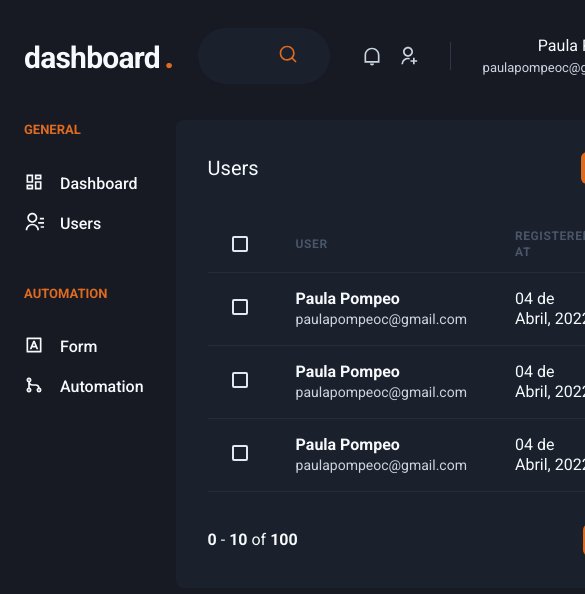
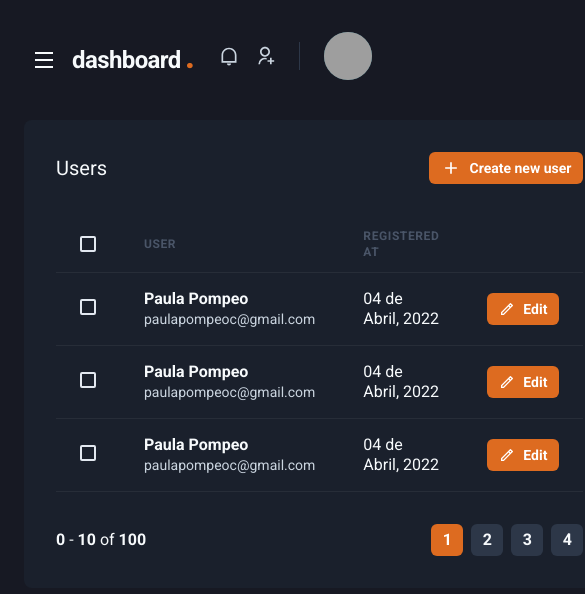
Before and after one commit to paulapompeo/dashboard, a Next.js app: page /users in a window 390 px wide. Shown: the top 594 px of the page, 585 px wide, since content can reach past the window. Built offline with nearby package versions, Linux system fonts and the light colour scheme; grey boxes are pictures that could not be loaded.

Commit message:
responsive sidebar

```diff
--- a/src/components/Header/Logo.tsx
+++ b/src/components/Header/Logo.tsx
@@ -3,7 +3,7 @@
 export function Logo() {
   return (
     <Text
-      fontSize="3xl"
+      fontSize={["2xl", "3xl"]}
       fontWeight="bold"
       letterSpacing="tight"
       w="64"
--- a/src/components/Header/NotificationsNav.tsx
+++ b/src/components/Header/NotificationsNav.tsx
@@ -4,9 +4,9 @@
 export function NotificationsNav() {
   return (
     <HStack
-      spacing="4"
-      mx="8"
-      pr="8"
+      spacing={["4", "6"]}
+      mx={["6", "8"]}
+      pr={["6", "8"]}
       py="1"
       color="gray.300"
       borderRightWidth={1}
--- a/src/components/Header/Profile.tsx
+++ b/src/components/Header/Profile.tsx
@@ -1,10 +1,15 @@
 import { Avatar, Box, Flex, Text } from "@chakra-ui/react";
 
-export function Profile() {
+interface ProfileProps {
+  showProfileData: boolean;
+}
+
+export function Profile({ showProfileData = true }: ProfileProps) {
   return (
     <Flex
       align="center"
     >
+      {showProfileData && (
         <Box mr="4" textAlign="right">
           <Text>
             Paula Pompeo
@@ -13,6 +18,7 @@
             paulapompeoc@gmail.com
           </Text>
         </Box>
+      )}
 
       <Avatar
         size="md"
--- a/src/components/Header/index.tsx
+++ b/src/components/Header/index.tsx
@@ -1,10 +1,19 @@
-import { Flex } from "@chakra-ui/react"
+import { Flex, Icon, IconButton, useBreakpointValue } from "@chakra-ui/react"
+import { RiMenuLine } from "react-icons/ri"
+import { useSidebarDrawer } from "../../contexts/SidebarDrawerContext"
 import { Logo } from "./Logo"
 import { NotificationsNav } from "./NotificationsNav"
 import { Profile } from "./Profile"
 import { SearchBox } from "./SearchBox"
 
 export function Header() {
+  const { onOpen } = useSidebarDrawer()
+
+  const isWideVersion = useBreakpointValue({
+    base: false,
+    lg: true
+  })
+
   return (
     <Flex
       as="header"
@@ -16,16 +25,30 @@
       px="6"
       align="center"
     >
+      {!isWideVersion && (
+        <IconButton
+          aria-label="Open navigation"
+          icon={<Icon as={RiMenuLine} />}
+          fontSize="24"
+          variant="unstyled"
+          onClick={onOpen}
+          mr="2"
+          mt="4"
+        >
+
+        </IconButton>
+      )}
+
       <Logo />
 
-      <SearchBox />
+      {isWideVersion && <SearchBox />}
 
       <Flex
         align="center"
         ml="auto"
       >
         <NotificationsNav />
-        <Profile />
+        <Profile showProfileData={isWideVersion} />
       </Flex>
     </Flex>
   )
--- /dev/null
+++ b/src/components/Sidebar/SidebarNav.tsx
@@ -0,0 +1,20 @@
+import { Stack } from "@chakra-ui/react";
+import { RiContactsLine, RiDashboardLine, RiGitMergeLine, RiInputMethodLine } from "react-icons/ri";
+import { NavLink } from "./NavLink";
+import { NavSection } from "./NavSection";
+
+export function SidebarNav() {
+  return (
+    <Stack spacing="12" align="flex-start">
+      <NavSection title="GENERAL">
+        <NavLink icon={RiDashboardLine}>Dashboard</NavLink>
+        <NavLink icon={RiContactsLine}>Users</NavLink>
+      </NavSection>
+
+      <NavSection title="AUTOMATION">
+        <NavLink icon={RiInputMethodLine}>Form</NavLink>
+        <NavLink icon={RiGitMergeLine}>Automation</NavLink>
+      </NavSection>
+    </Stack>
+  )
+}
--- a/src/components/Sidebar/index.tsx
+++ b/src/components/Sidebar/index.tsx
@@ -1,22 +1,35 @@
-import { Box, Stack } from "@chakra-ui/react";
-import { RiContactsLine, RiDashboardLine, RiGitMergeLine, RiInputMethodLine } from "react-icons/ri";
-import { NavLink } from "./NavLink";
-import { NavSection } from "./NavSection";
+import { Box, Drawer, DrawerBody, DrawerCloseButton, DrawerContent, DrawerHeader, DrawerOverlay, useBreakpointValue } from "@chakra-ui/react";
+import { useSidebarDrawer } from "../../contexts/SidebarDrawerContext";
+import { SidebarNav } from "./SidebarNav";
 
 export function Sidebar() {
+  const { isOpen, onClose } = useSidebarDrawer()
+
+  const isDrawerSidebar = useBreakpointValue({
+    base: true,
+    lg: false,
+  })
+
+  if (isDrawerSidebar) {
+    return (
+      <Drawer isOpen={isOpen} placement="left" onClose={onClose}>
+        <DrawerOverlay>
+          <DrawerContent bg="gray.800" p="4">
+            <DrawerCloseButton mt="6" />
+            <DrawerHeader>Navigation</DrawerHeader>
+
+            <DrawerBody>
+              <SidebarNav />
+            </DrawerBody>
+          </DrawerContent>
+        </DrawerOverlay>
+      </Drawer >
+    )
+  }
+
   return (
     <Box as="aside" w="64" mr="8" >
-      <Stack spacing="12" align="flex-start">
-        <NavSection title="GENERAL">
-          <NavLink icon={RiDashboardLine}>Dashboard</NavLink>
-          <NavLink icon={RiContactsLine}>Users</NavLink>
-        </NavSection>
-
-        <NavSection title="AUTOMATION">
-          <NavLink icon={RiInputMethodLine}>Form</NavLink>
-          <NavLink icon={RiGitMergeLine}>Automation</NavLink>
-        </NavSection>
-      </Stack>
+      <SidebarNav />
     </Box >
   )
 }
--- /dev/null
+++ b/src/contexts/SidebarDrawerContext.tsx
@@ -0,0 +1,29 @@
+import { useDisclosure, UseDisclosureReturn } from "@chakra-ui/react";
+import { useRouter } from "next/router";
+import { createContext, ReactNode, useContext, useEffect } from "react";
+
+interface SidebarDrawerProviderProps {
+  children: ReactNode
+}
+
+type SidebarDrawerContextData = UseDisclosureReturn
+
+const SidebarDrawerContext = createContext({} as SidebarDrawerContextData)
+
+export function SidebarDrawerProvider({ children }: SidebarDrawerProviderProps) {
+  // useDisclosure is a custom hook used to help handle common open, close, or toggle scenarios. It can be used to control feedback component such as Modal, AlertDialog, Drawer, etc.
+  const disclosure = useDisclosure()
+  const router = useRouter()
+
+  useEffect(() => {
+    disclosure.onClose()
+  }, [router.asPath])
+
+  return (
+    <SidebarDrawerContext.Provider value={disclosure}>
+      {children}
+    </SidebarDrawerContext.Provider>
+  )
+}
+
+export const useSidebarDrawer = () => useContext(SidebarDrawerContext)
--- a/src/pages/_app.tsx
+++ b/src/pages/_app.tsx
@@ -2,10 +2,14 @@
 import { ChakraProvider } from '@chakra-ui/react'
 import { theme } from '../styles/theme'
 
+import { SidebarDrawerProvider } from '../contexts/SidebarDrawerContext'
+
 function MyApp({ Component, pageProps }: AppProps) {
   return (
     <ChakraProvider theme={theme}>
-      <Component {...pageProps} />
+      <SidebarDrawerProvider>
+        <Component {...pageProps} />
+      </SidebarDrawerProvider>
     </ChakraProvider>
 
   )
```
Lines whose indentation alone changed are shown as unchanged.
